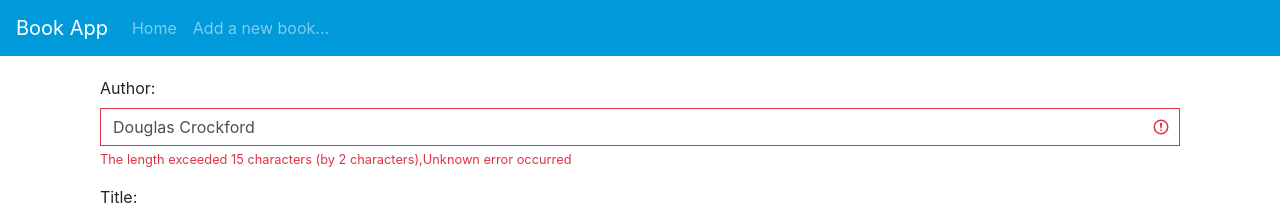
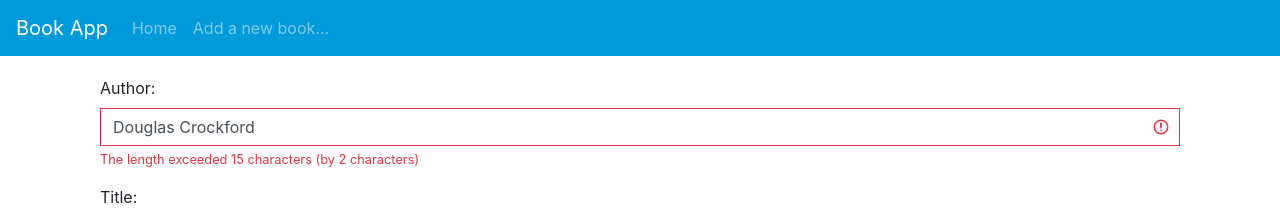
Before and after one commit to mmatczak/ng-training-23.11.2020, an Angular app: page /book/1 in a window 1280 px wide. Both pictures are taken after a click on the button "Save". Shown: the top 216 px of the page. Built offline with nearby package versions, Linux system fonts and the light colour scheme.

Commit message:
Forms part 2

```diff
--- a/src/app/book/components/book-details/book-details.component.html
+++ b/src/app/book/components/book-details/book-details.component.html
@@ -5,17 +5,19 @@
       #bookFormDirective="ngForm">
   <div class="form-group">
     <label for="author">Author:</label>
-    <input id="author"
-           class="form-control"
-           formControlName="author">
-    <span class="invalid-feedback">{{getErrorMessagesOf(bookForm.get('author'))}}</span>
+    <ba-with-errors>
+      <input id="author"
+             class="form-control"
+             formControlName="author">
+    </ba-with-errors>
   </div>
 
   <div class="form-group">
     <label for="title">Title:</label>
-    <input id="title" class="form-control"
-           formControlName="title">
-    <span class="invalid-feedback">{{getErrorMessagesOf(bookForm.get('title'))}}</span>
+    <ba-with-errors>
+      <input id="title" class="form-control"
+             formControlName="title">
+    </ba-with-errors>
   </div>
   <button class="btn btn-primary">Save</button>
 </form>
--- a/src/app/book/components/book-details/book-details.component.ts
+++ b/src/app/book/components/book-details/book-details.component.ts
@@ -4,7 +4,7 @@ import {ActivatedRoute, Router} from '@angular/router';
 import {BookService} from '../../services/book.service';
 import {Subject} from 'rxjs';
 import {takeUntil} from 'rxjs/operators';
-import {AbstractControl, FormControl, FormGroup, ValidationErrors, ValidatorFn, Validators} from '@angular/forms';
+import {AbstractControl, FormControl, FormGroup, Validators} from '@angular/forms';
 
 @Component({
   selector: 'ba-book-details',
@@ -24,8 +24,7 @@ export class BookDetailsComponent implements OnDestroy {
     this.bookForm = new FormGroup({
       author: new FormControl('',
         [Validators.required,
-          Validators.maxLength(15),
-          startsWith('John')]),
+          Validators.maxLength(15)]),
       title: new FormControl('', Validators.required)
     });
     this.book = route.snapshot.data.book as Book;
@@ -51,37 +50,8 @@ export class BookDetailsComponent implements OnDestroy {
     }
   }
 
-  getErrorMessagesOf(formControl: AbstractControl): string[] {
-    const errors = formControl?.errors;
-    return errors ? Object.keys(errors).map(errorCode => {
-      switch (errorCode) {
-        case 'required':
-          return 'Please provide a value';
-        case 'maxlength':
-          const errorMeta = errors[errorCode];
-          return `The length exceeded ${errorMeta.requiredLength} characters (by ${errorMeta.actualLength - errorMeta.requiredLength} characters)`;
-        default:
-          return 'Unknown error occurred';
-      }
-    }) : [];
-  }
-
   ngOnDestroy(): void {
     this.unsubscribe.next();
     this.unsubscribe.complete();
   }
 }
-
-function startsWith(testValue: string): ValidatorFn {
-  // tslint:disable-next-line:only-arrow-functions
-  return function(control: AbstractControl): ValidationErrors | null {
-    const value = control?.value;
-    if (value && !value.startsWith(testValue)) {
-      return {
-        startsWithMarek: false
-      };
-    }
-
-    return null;
-  };
-}
--- /dev/null
+++ b/src/app/shared/forms/error-messages/error-messages.component.html
@@ -0,0 +1,3 @@
+  <ul>
+    <li *ngFor="let error of errors$ | async">{{error}}</li>
+  </ul>
--- /dev/null
+++ b/src/app/shared/forms/error-messages/error-messages.component.scss
@@ -0,0 +1,4 @@
+ul {
+  list-style: none;
+  padding: 0;
+}
--- /dev/null
+++ b/src/app/shared/forms/error-messages/error-messages.component.ts
@@ -0,0 +1,43 @@
+import {Component, HostBinding, Input} from '@angular/core';
+import {AbstractControl} from '@angular/forms';
+import {Observable} from 'rxjs';
+import {map, startWith} from 'rxjs/operators';
+
+@Component({
+  selector: 'ba-error-messages',
+  templateUrl: './error-messages.component.html',
+  styleUrls: ['./error-messages.component.scss']
+})
+export class ErrorMessagesComponent {
+  // tslint:disable-next-line:no-input-rename
+  @Input('of')
+  set control(newControl: AbstractControl) {
+    if (newControl) {
+      this.errors$ = newControl.statusChanges
+        .pipe(
+          startWith(newControl.status),
+          map(status => status === 'INVALID' ? getErrorMessagesOf(newControl) : [])
+        );
+    }
+  }
+
+  errors$: Observable<string[]>;
+
+  @HostBinding('class.invalid-feedback')
+  invalidFeedback = true;
+}
+
+function getErrorMessagesOf(formControl: AbstractControl): string[] {
+  const errors = formControl?.errors;
+  return errors ? Object.keys(errors).map(errorCode => {
+    switch (errorCode) {
+      case 'required':
+        return 'Please provide a value';
+      case 'maxlength':
+        const errorMeta = errors[errorCode];
+        return `The length exceeded ${errorMeta.requiredLength} characters (by ${errorMeta.actualLength - errorMeta.requiredLength} characters)`;
+      default:
+        return 'Unknown error occurred';
+    }
+  }) : [];
+}
--- /dev/null
+++ b/src/app/shared/forms/with-errors/with-errors.component.html
@@ -0,0 +1,2 @@
+<ng-content></ng-content>
+<ba-error-messages [of]="control"></ba-error-messages>
--- /dev/null
+++ b/src/app/shared/forms/with-errors/with-errors.component.ts
@@ -0,0 +1,21 @@
+import {AfterContentInit, Component, ContentChild} from '@angular/core';
+import {AbstractControl, FormControlDirective, FormControlName} from '@angular/forms';
+
+@Component({
+  selector: 'ba-with-errors',
+  templateUrl: './with-errors.component.html',
+  styleUrls: ['./with-errors.component.scss']
+})
+export class WithErrorsComponent implements AfterContentInit {
+  @ContentChild(FormControlName)
+  formControlName: FormControlName;
+
+  @ContentChild(FormControlDirective)
+  formControlDirective: FormControlDirective;
+
+  control: AbstractControl;
+
+  ngAfterContentInit(): void {
+    this.control = this.formControlName.control || this.formControlDirective.control;
+  }
+}
--- a/src/app/shared/shared.module.ts
+++ b/src/app/shared/shared.module.ts
@@ -3,14 +3,16 @@ import {CommonModule} from '@angular/common';
 import {RouterModule} from '@angular/router';
 import {AppHeaderComponent} from './dialogs/app-header/app-header.component';
 import {ReactiveFormsModule} from '@angular/forms';
+import {ErrorMessagesComponent} from './forms/error-messages/error-messages.component';
+import {WithErrorsComponent} from './forms/with-errors/with-errors.component';
 
 @NgModule({
-  declarations: [AppHeaderComponent],
+  declarations: [AppHeaderComponent, ErrorMessagesComponent, WithErrorsComponent],
   imports: [
     CommonModule, RouterModule
   ],
-  exports: [CommonModule, RouterModule,
-    AppHeaderComponent, ReactiveFormsModule]
+  exports: [CommonModule, RouterModule, ReactiveFormsModule,
+    AppHeaderComponent, ErrorMessagesComponent, WithErrorsComponent]
 })
 export class SharedModule {
 }
```
Also changed, not shown: src/app/shared/forms/with-errors/with-errors.component.scss (added).
